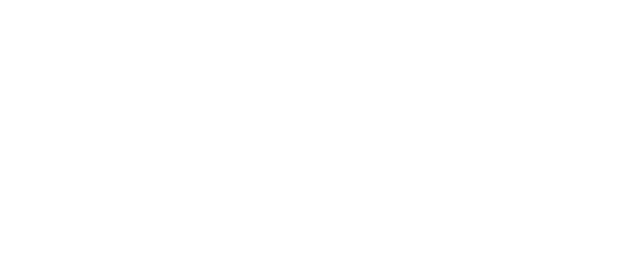
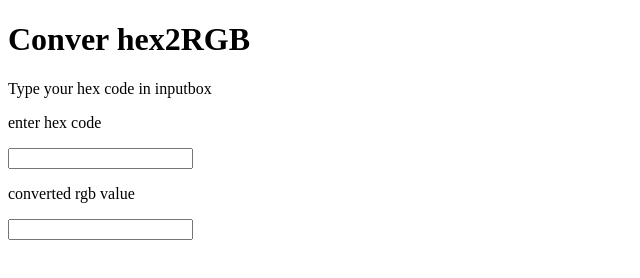
Before and after one commit to JoshuvaGeorge03/Hex2RGB-converter, a plain HTML site: page index.html in a window 1280 px wide. Shown: the whole page, without its empty margins (0-640 px from the left). Drawn offline with Linux system fonts and the light colour scheme.

Commit message:
added input elements

```diff
--- a/app.js
+++ b/app.js
@@ -0,0 +1,14 @@
+(function() {
+    document.addEventListener('DOMContentLoaded', addListener);
+})
+
+function addListener() {
+    var hex = document.querySelector('#hexCode');
+    var rgb = document.querySelector('#rgbValue');
+    hex.addEventListener('input', (ev) => {
+        console.log('input from hex code', ev.type, ev.currentTarget, ev.target);
+    }, false);
+    rgb.addEventListener('input', (ev) => {
+        console.log('input from rgb value', ev.type, ev.currentTarget);
+    });
+}
--- a/index.html
+++ b/index.html
@@ -10,7 +10,26 @@
 
 <body>
     <script src="./app.js"></script>
-
+    <header>
+        <h1>
+            Conver hex2RGB
+        </h1>
+    </header>
+    <main>
+        <article>
+            <p>
+                Type your hex code in inputbox
+            </p>
+        </article>
+        <article>
+            <p>enter hex code </p>
+            <input type="text" id="hexCode" />
+        </article>
+        <article>
+            <p>converted rgb value</p>
+            <input type="text" id="rgbValue" />
+        </article>
+    </main>
 </body>
 
 </html>
```
